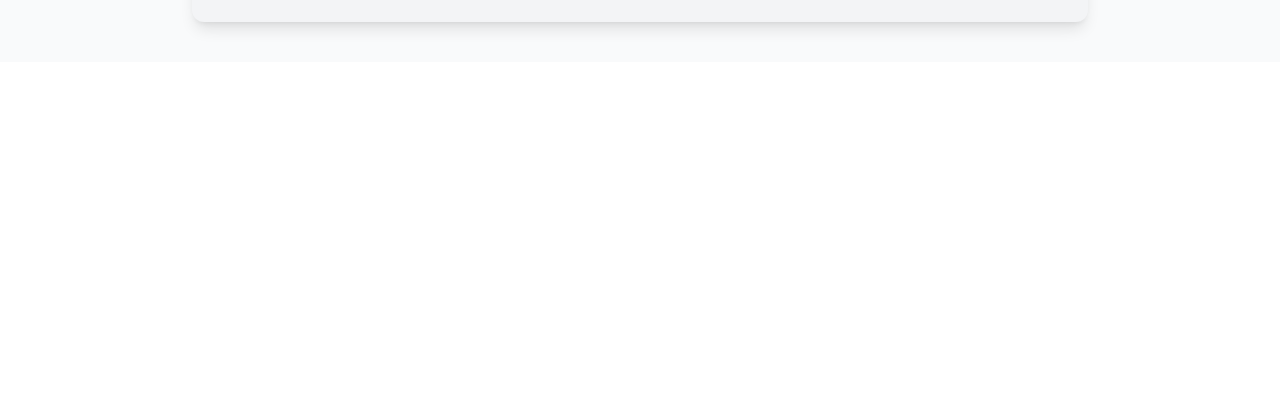
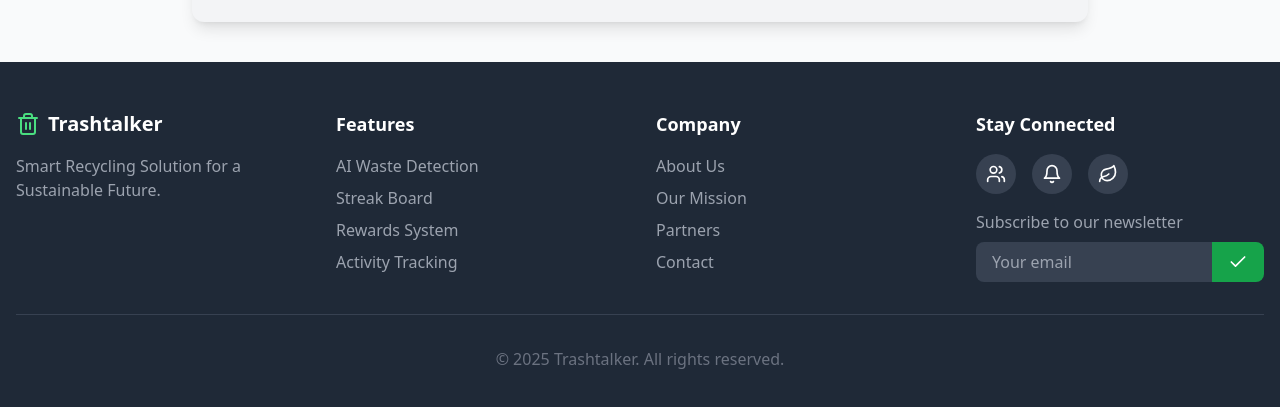
Before and after one commit to katherineeyee/TrashTalker, a React (Create React App) app in the folder client/: page /Compost in a window 1280 px wide. Shown: the part 1083-1490 px from the top of the page. Before the commit the page ends 1145 px from the top, so only its background shows below. Built offline with nearby package versions, Linux system fonts and the light colour scheme.

Commit message:
Add Footer

```diff
--- a/client/src/App.jsx
+++ b/client/src/App.jsx
@@ -1,11 +1,11 @@
 // src/App.jsx
-import React from 'react';
-import { BrowserRouter as Router, Routes, Route } from 'react-router-dom';
-import HomePage from './pages/HomePage';
-import Glass from './pages/Glass';
-import Plastic from './pages/Plastic';
-import Compost from './pages/Compost';
-
+import React from "react";
+import { BrowserRouter as Router, Routes, Route } from "react-router-dom";
+import HomePage from "./pages/HomePage";
+import Glass from "./pages/Glass";
+import Plastic from "./pages/Plastic";
+import Compost from "./pages/Compost";
+import Footer from "./components/Footer";
 
 function App() {
   return (
@@ -17,6 +17,7 @@ function App() {
         <Route path="/Compost" element={<Compost />} />
         {/* Add more routes as needed */}
       </Routes>
+      <Footer />
     </Router>
   );
 }
--- /dev/null
+++ b/client/src/components/Footer.jsx
@@ -0,0 +1,145 @@
+import React from "react";
+import { Trash2, Users, Bell, Leaf, Check } from "lucide-react";
+import { Link } from "react-router-dom"; // Import Link from react-router-dom
+
+const Footer = () => {
+  return (
+    <footer className="bg-gray-800 text-white py-12 px-4">
+      <div className="container mx-auto">
+        <div className="grid md:grid-cols-4 gap-8">
+          {/* Logo and Description */}
+          <div>
+            <div className="flex items-center mb-4">
+              {/* Link to Homepage */}
+              <Link
+                to="/"
+                className="flex items-center hover:text-green-400 transition"
+              >
+                <Trash2 className="text-green-400 h-6 w-6" />
+                <span className="ml-2 text-xl font-bold">Trashtalker</span>
+              </Link>
+            </div>
+            <p className="text-gray-400">
+              Smart Recycling Solution for a Sustainable Future.
+            </p>
+          </div>
+
+          {/* Features Links */}
+          <div>
+            <h3 className="font-bold text-lg mb-4">Features</h3>
+            <ul className="space-y-2 text-gray-400">
+              <li>
+                <Link
+                  to="/features"
+                  className="hover:text-green-400 transition"
+                >
+                  AI Waste Detection
+                </Link>
+              </li>
+              <li>
+                <Link
+                  to="/streak-board"
+                  className="hover:text-green-400 transition"
+                >
+                  Streak Board
+                </Link>
+              </li>
+              <li>
+                <Link to="/rewards" className="hover:text-green-400 transition">
+                  Rewards System
+                </Link>
+              </li>
+              <li>
+                <Link
+                  to="/activity-tracking"
+                  className="hover:text-green-400 transition"
+                >
+                  Activity Tracking
+                </Link>
+              </li>
+            </ul>
+          </div>
+
+          {/* Company Links */}
+          <div>
+            <h3 className="font-bold text-lg mb-4">Company</h3>
+            <ul className="space-y-2 text-gray-400">
+              <li>
+                <Link to="/about" className="hover:text-green-400 transition">
+                  About Us
+                </Link>
+              </li>
+              <li>
+                <Link to="/mission" className="hover:text-green-400 transition">
+                  Our Mission
+                </Link>
+              </li>
+              <li>
+                <Link
+                  to="/partners"
+                  className="hover:text-green-400 transition"
+                >
+                  Partners
+                </Link>
+              </li>
+              <li>
+                <Link to="/contact" className="hover:text-green-400 transition">
+                  Contact
+                </Link>
+              </li>
+            </ul>
+          </div>
+
+          {/* Stay Connected Section */}
+          <div>
+            <h3 className="font-bold text-lg mb-4">Stay Connected</h3>
+            <div className="flex space-x-4 mb-4">
+              <a
+                href="https://example.com/community"
+                target="_blank"
+                rel="noopener noreferrer"
+                className="w-10 h-10 bg-gray-700 rounded-full flex items-center justify-center hover:bg-green-600 transition"
+              >
+                <Users className="h-5 w-5" />
+              </a>
+              <a
+                href="https://example.com/notifications"
+                target="_blank"
+                rel="noopener noreferrer"
+                className="w-10 h-10 bg-gray-700 rounded-full flex items-center justify-center hover:bg-green-600 transition"
+              >
+                <Bell className="h-5 w-5" />
+              </a>
+              <a
+                href="https://example.com/sustainability"
+                target="_blank"
+                rel="noopener noreferrer"
+                className="w-10 h-10 bg-gray-700 rounded-full flex items-center justify-center hover:bg-green-600 transition"
+              >
+                <Leaf className="h-5 w-5" />
+              </a>
+            </div>
+            <p className="text-gray-400">Subscribe to our newsletter</p>
+            <div className="mt-2 flex">
+              <input
+                type="email"
+                placeholder="Your email"
+                className="bg-gray-700 rounded-l-lg px-4 py-2 w-full text-white"
+              />
+              <button className="bg-green-600 text-white px-4 py-2 rounded-r-lg hover:bg-green-700 transition">
+                <Check className="h-5 w-5" />
+              </button>
+            </div>
+          </div>
+        </div>
+
+        {/* Copyright Section */}
+        <div className="border-t border-gray-700 mt-8 pt-8 text-center text-gray-500">
+          <p>© 2025 Trashtalker. All rights reserved.</p>
+        </div>
+      </div>
+    </footer>
+  );
+};
+
+export default Footer;
```
